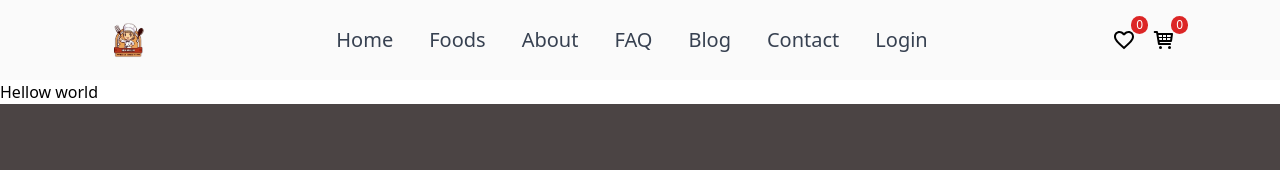
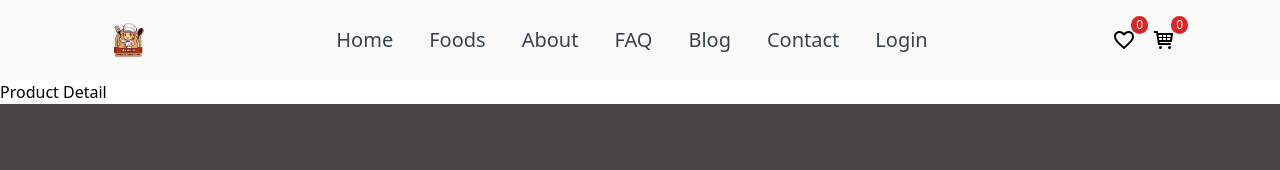
Before and after one commit to SokmengHoem/Khmer_Food, a React (Vite) app: page /food-detail in a window 1280 px wide. Shown: the top 170 px of the page. Built offline with nearby package versions, Linux system fonts and the light colour scheme.

Commit message:
merge all branch

```diff
--- a/src/components/Molecules/foodDetail/FoodDetail.tsx
+++ b/src/components/Molecules/foodDetail/FoodDetail.tsx
@@ -1,7 +1,7 @@
 export const FoodDetail: React.FC = () =>{
     return (
         <div>
-            <h1>Hellow world</h1>
+            <h1>Product Detail</h1>
         </div>
     );
 }
```
